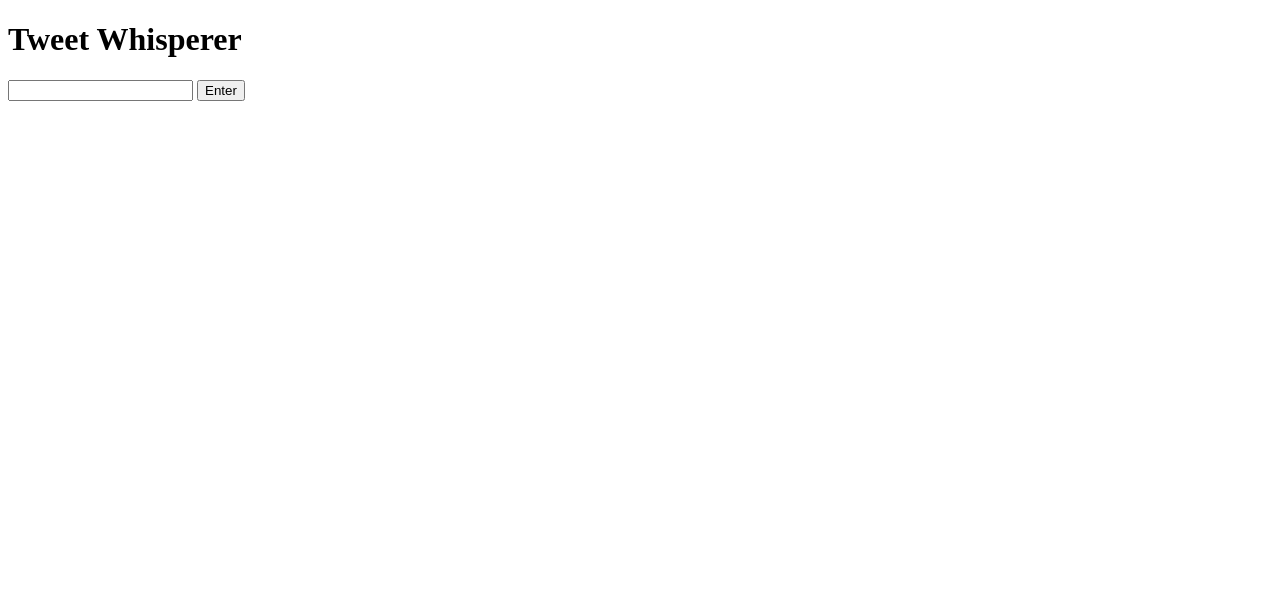
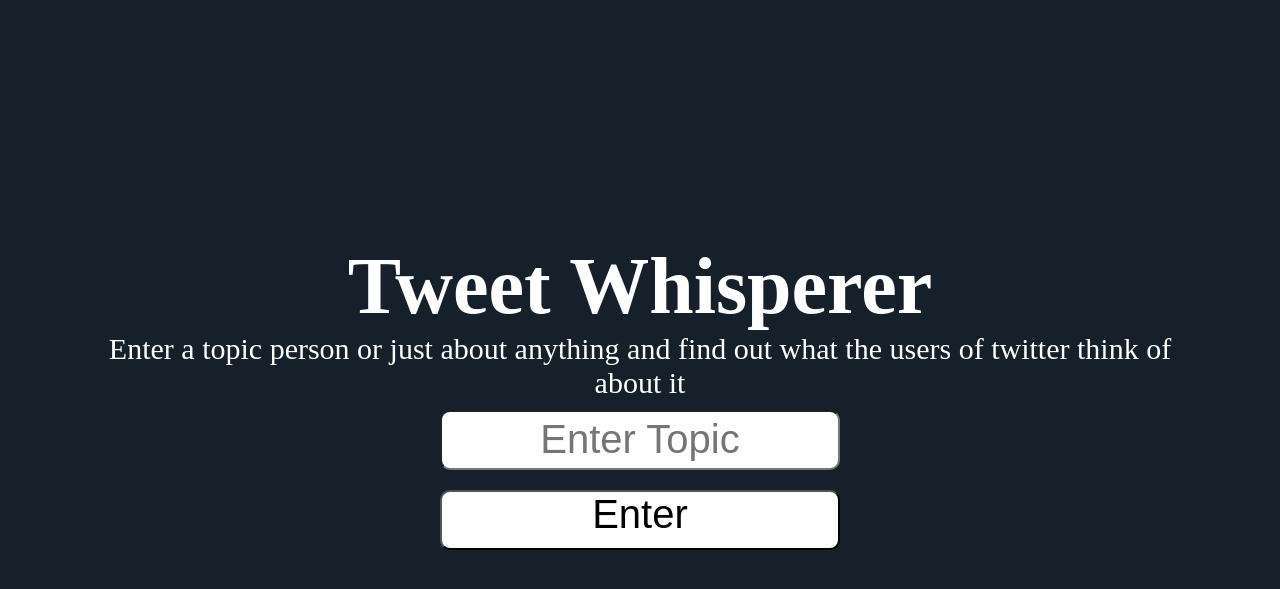
Before and after one commit to TannerYork/Tweet-Whisperer, a Flask app: page / in a window 1280 px wide. Shown: the top 589 px of the page. Run offline with Flask 2, Linux system fonts and the light colour scheme; parts of the project's set-up code (start-up, migrations or seed data) failed here and were passed over.

Commit message:
Add basic styling

```diff
--- /dev/null
+++ b/static/styles.css
@@ -0,0 +1,62 @@
+* {
+    padding: 0;
+    margin: 0;
+    box-sizing: border-box;
+}
+
+body, html {
+    height: 100%;
+    background-color: rgb(21, 32, 43);
+    color: #fff;
+    font-size: 40px;
+}
+
+.nav {
+    width: 100%;
+    height: 100px;
+    border-bottom: 1px solid rgb(56, 68, 77);
+    padding: 10px;
+
+    display: flex;
+    justify-content: space-around;
+}
+
+.page {
+    height: 100%;
+    margin-left: 100px;
+    margin-right: 100px;
+
+    display: flex;
+    flex-direction: column;
+    justify-content: center;
+    align-items: center;
+}
+
+.form-row {
+    padding: 10px;
+    height: 80px;
+
+    display: flex;
+    flex-direction: column;
+    align-items: center;
+}
+
+.form-row input, button {
+    width: 400px;
+    height: 100%;
+
+    background-color: #fff;
+    border-radius: 10px;
+    outline: none;
+
+    text-align: center;
+    font-size : 100%;
+
+    display: flex;
+    justify-content: center;
+}
+
+small {
+    font-size: 30px;
+    text-align: center;
+}
--- a/templates/base.html
+++ b/templates/base.html
@@ -3,6 +3,7 @@
     <head>
         <meta charset="utf-8">
         <title>Tweet Whisperer</title>
+        <link rel="stylesheet" href="{{ url_for('static', filename='styles.css') }}">
     </head>
     <body>
         {% block content %}{% endblock %}
--- a/templates/index.html
+++ b/templates/index.html
@@ -2,9 +2,14 @@
 {% block content %}
     <div class="page">
         <h1>Tweet Whisperer</h1>
+        <small>Enter a topic person or just about anything and find out what the users of twitter think of about it</small>
         <form action="/topic" method="POST">
-            <input type="text" name="query">
-            <button>Enter</button>
+            <div class="form-row">
+                <input type="text" name="query" placeholder="Enter Topic">
+            </div>
+            <div class="form-row">
+                <button>Enter</button>
+            </div>
         </form>
         {% if sentiment_data %}
             <h2>{{sentiment_data['total_attitude']}}</h2>
```
